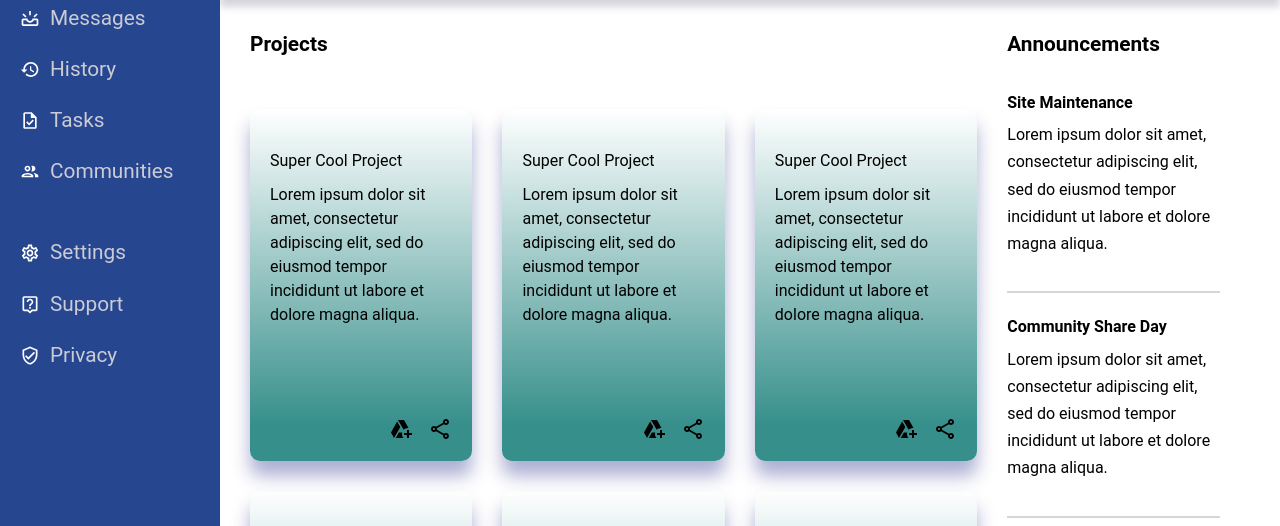
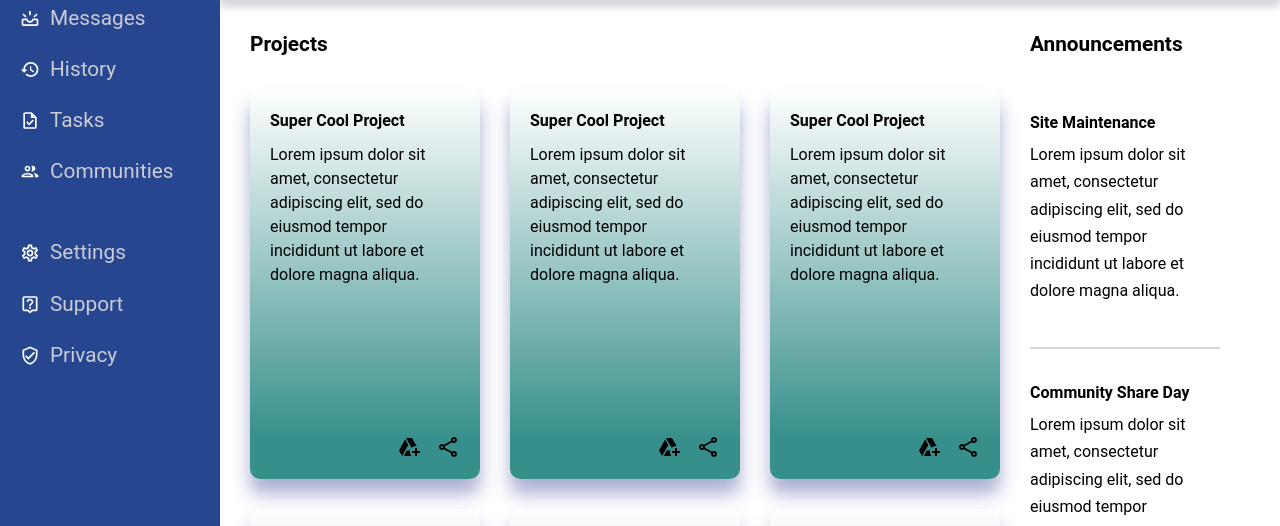
Before and after one commit to xAnDrOm3dAx/admin-dashboard, a plain HTML site: page index.html in a window 1280 px wide. Shown: the part 201-727 px from the top of the page. Drawn offline with Linux system fonts and the light colour scheme.

Commit message:
update grid layouts and positioning

```diff
--- a/index.css
+++ b/index.css
@@ -160,19 +160,20 @@ body {
 .main-container {
   margin: 30px;
   display: grid;
-  grid-template-columns: 4fr 4fr 3fr;
-  grid-template-rows: auto;
+  /* grid-template-columns: 4fr 4fr 3fr; */
+  grid-template-columns: repeat(4, 1fr);
+  grid-template-rows: 1fr 1fr 1fr;
+  grid-auto-rows: auto;
 
   .projects-container {
-    grid-column: 1 / 3;
-    grid-row: 1 / 3;
+    grid-column: 1 / 4;
+    grid-row: 1 / -1;
     display: grid;
     grid-template-columns: repeat(3, 1fr);
-    grid-template-rows: 50px repeat(3, 1fr);
+    grid-template-rows: 30px repeat(3, 1fr);
     grid-auto-rows: 1fr;
     grid-gap: 30px;
     justify-content: start;
-  }
 
     .projects-title {
       grid-column: 1 / 4;
@@ -185,10 +186,17 @@ body {
       box-shadow: 0 15px 18px 0 rgba(31, 38, 135, 0.37);
       -webkit-backdrop-filter: blur(10px);
       border-radius: 10px;
-    padding: 20px;
+      padding: 0px 20px 20px;
+      min-width: 200px;
+      position: relative;
 
       .card-text {
-      margin: 20px 0 90px;
+        margin-top: 20px;
+
+        > h4 {
+          font-weight: 600;
+        }
+      }
     }
 
     .card-text > p {
@@ -199,13 +207,16 @@ body {
       display: flex;
       justify-content: end;
       gap: 15px;
+      position: absolute;
+      right: 20px;
+      bottom: 20px;
     }
   }
 
   .announcements-container {
     margin: 0 30px;
-    grid-column: 3 / 4;
-    grid-row: 1 / 2;
+    grid-column: 4 / 5;
+    grid-row: 1 / 3;
     display: grid;
     grid-template-rows: 50px repeat(3, 1fr);
 
@@ -216,7 +227,7 @@ body {
       gap: 5px;
       width: 100%;
       line-height: 1.7;
-      margin: 10px auto;
+      margin: 30px auto 0;
       padding-bottom: 20px;
       border-bottom: 2px solid rgb(203, 203, 212, 0.8);
 
@@ -228,8 +239,8 @@ body {
 
   .trending-container {
     margin: 30px 30px;
-    grid-column: 3 / 4;
-    grid-row: 2 / 3;
+    grid-column: 4 / 5;
+    grid-row: 3 / -1;
     display: grid;
     grid-template-rows: 50px repeat(4, 80px);
 
```
Lines whose indentation alone changed are shown as unchanged.
